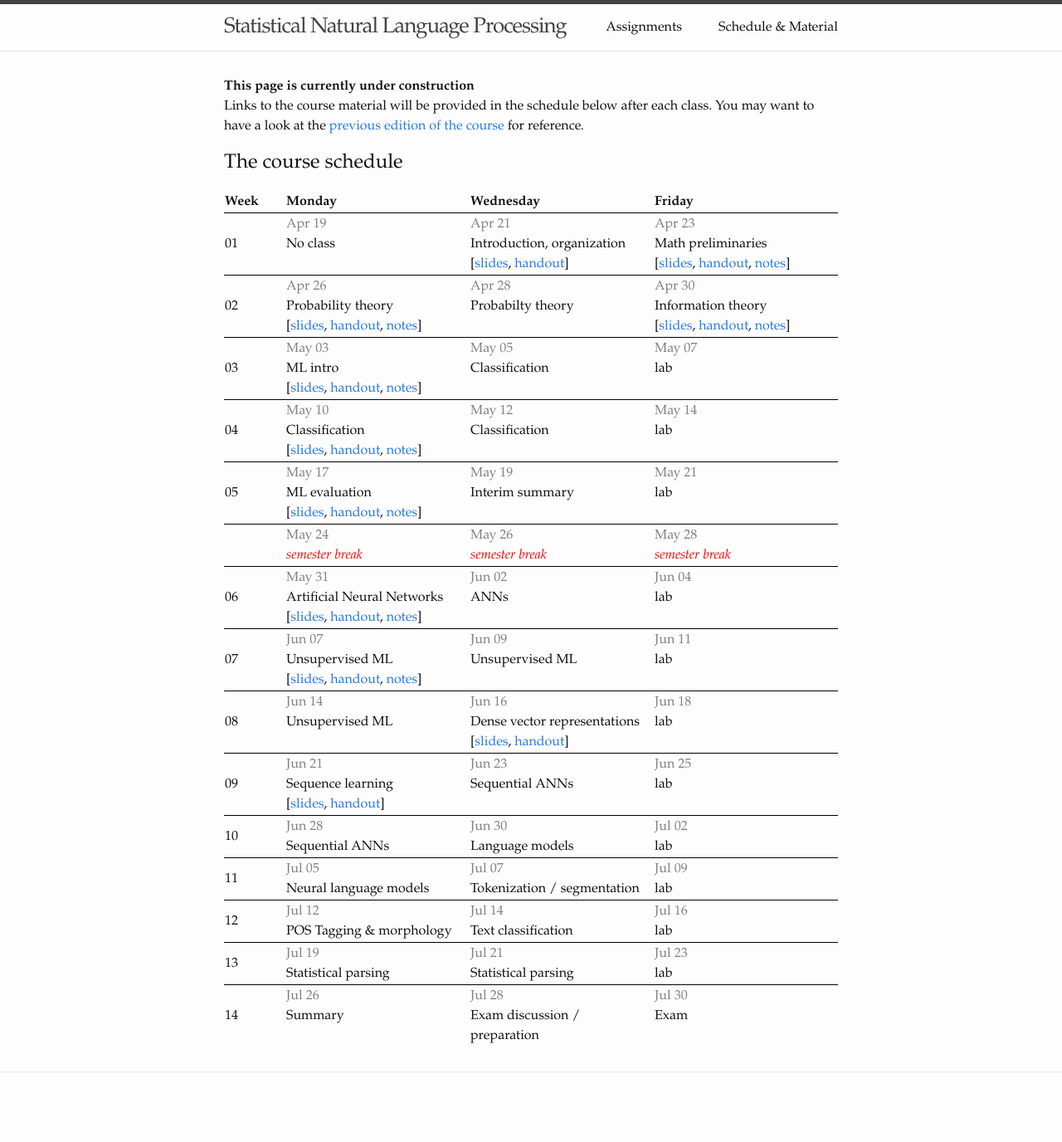
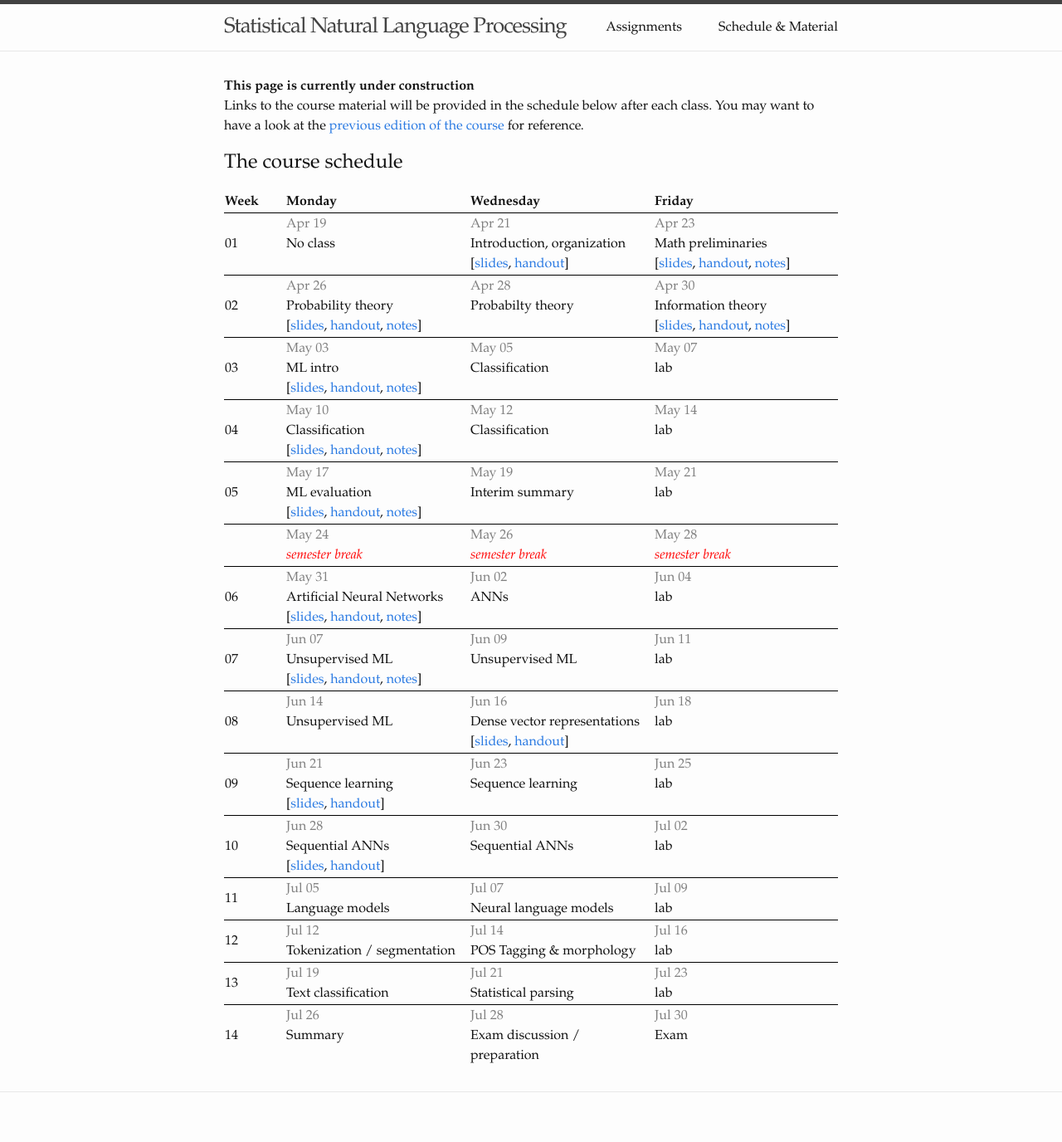
Before and after one commit to snlp2021/snlp2021.github.io, a Jekyll site: the page built from schedule.md, in a window 1280 px wide. Shown: the whole page at 83% size. Built offline with Jekyll 4.4.1, drawn with Linux system fonts in a browser that asks for light colours; before the commit the page ends 1352 px from its top, so only the background shows below that.

Commit message:
Update slides/schedule.

```diff
--- a/_data/schedule.yml
+++ b/_data/schedule.yml
@@ -113,37 +113,40 @@
         slides: slides/sequence-learning.pdf
         handout: slides/sequence-learning-handout.pdf
     Jun 23:
-      topic: Sequential ANNs
+      topic: Sequence learning
     Jun 25:
       topic: lab
 - week: "10"
   dates:
     Jun 28:
       topic: Sequential ANNs
+      links:
+        slides: slides/deep-networks.pdf
+        handout: slides/deep-networks-handout.pdf
     Jun 30:
-      topic: Language models
+      topic: Sequential ANNs
     Jul 02:
       topic: lab
 - week: "11"
   dates:
     Jul 05:
+      topic: Language models
+    Jul 07:
       topic: Neural language models
-    Jul 07:
-      topic: Tokenization / segmentation
     Jul 09:
       topic: lab
 - week: "12"
   dates:
     Jul 12:
+      topic: Tokenization / segmentation
+    Jul 14:
       topic: POS Tagging & morphology
-    Jul 14:
-      topic: Text classification
     Jul 16:
       topic: lab
 - week: "13"
   dates:
     Jul 19:
-      topic: Statistical parsing
+      topic: Text classification
     Jul 21:
       topic: Statistical parsing
     Jul 23:
```
Also changed, not shown: 6 other files.
